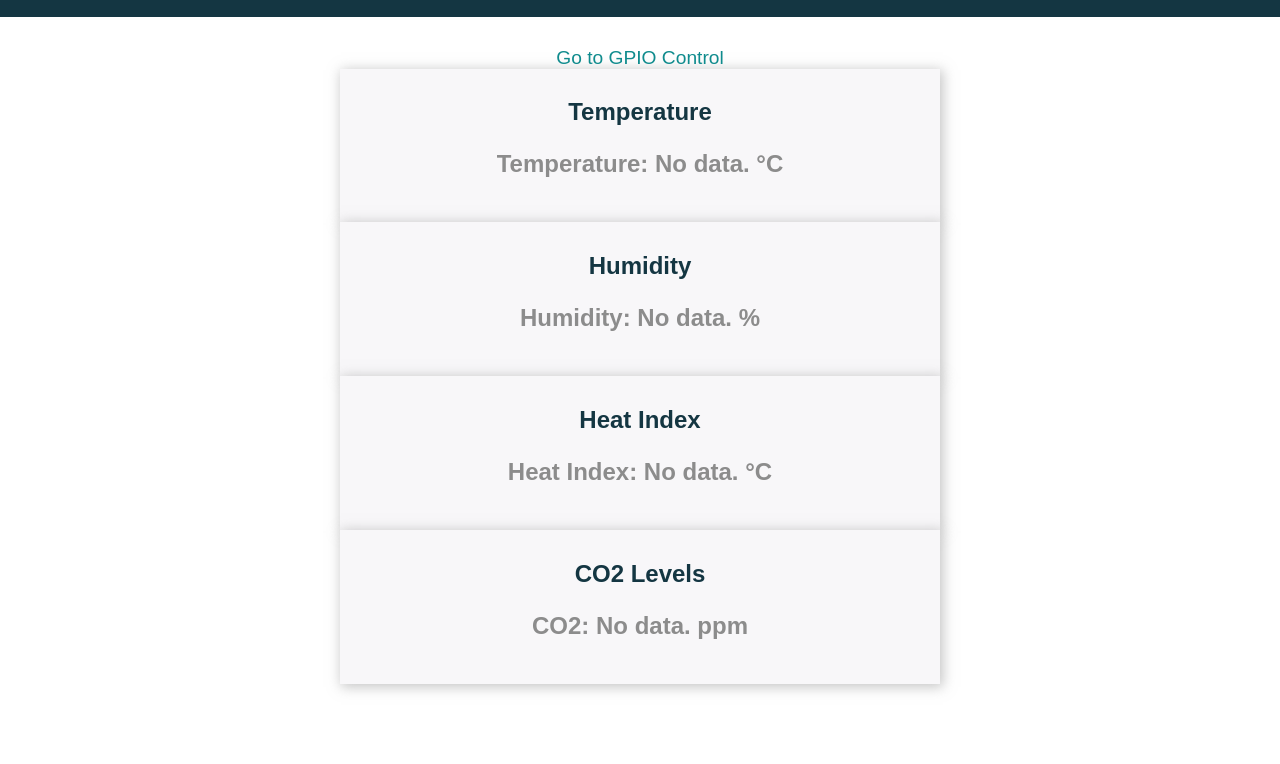
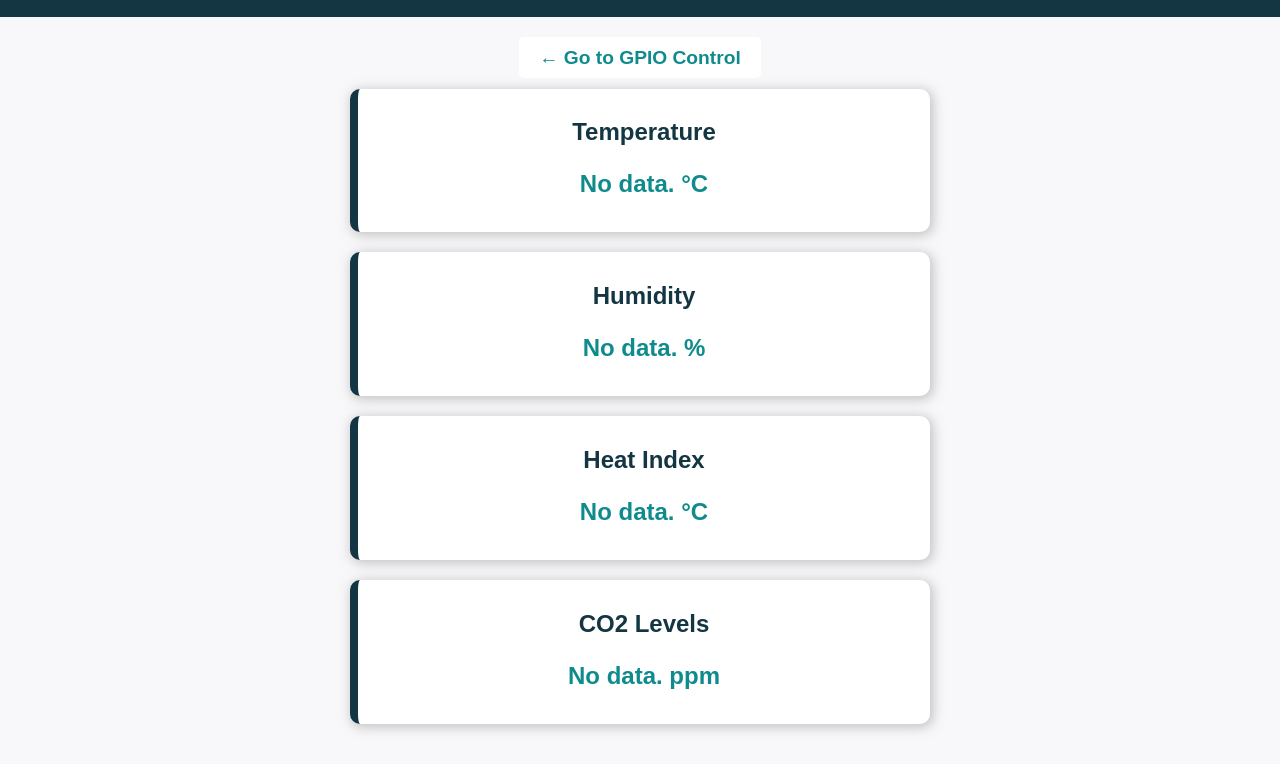
Before and after one commit to stephanopineda/embedded_home, a plain HTML site: page data/sensors.html in a window 1280 px wide. Shown: the part 55-819 px from the top of the page. Drawn offline with Linux system fonts and the light colour scheme.

Commit message:
minor changes (spacing, etc.)

```diff
--- a/data/sensors.html
+++ b/data/sensors.html
@@ -23,6 +23,7 @@
       background-color: #143642;
     }
     body {
+      background-color: #F8F7F9;
       margin: 0;
     }
     .content {
@@ -31,21 +32,28 @@
       margin: 0 auto;
     }
     .card {
-      background-color: #F8F7F9;
+      border-left: 8px solid #143642;
+      background-color: #fff;
       box-shadow: 2px 2px 12px 1px rgba(140,140,140,.5);
-      padding-top: 10px;
-      padding-bottom: 20px;
+      padding: 10px;
+      border-radius: 10px;
+      margin: 10px;
+      margin-top: 20px;
     }
     .sensor-data {
       font-size: 1.5rem;
-      color: #8c8c8c;
+      color: #0f8b8d;
       font-weight: bold;
     }
     .navlink {
       font-size: 1.2rem;
       color: #0f8b8d;
       text-decoration: none;
+      font-weight: bold;
       margin: 10px;
+      border-radius: 5px;
+      padding: 10px 20px;
+      background-color: #fff;
     }
   </style>
 </head>
@@ -54,22 +62,22 @@
     <h1>ESP Sensor Data</h1>
   </div>
   <div class="content">
-    <a class="navlink" href="/">Go to GPIO Control</a>
+    <a class="navlink" href="/">← Go to GPIO Control</a>
     <div class="card">
       <h2>Temperature</h2>
-      <p class="sensor-data">Temperature: <span id="temperature">No data.</span> &deg;C</p>
+      <p class="sensor-data"><span id="temperature">No data.</span> &deg;C</p>
     </div>
     <div class="card">
       <h2>Humidity</h2>
-      <p class="sensor-data">Humidity: <span id="humidity">No data.</span> %</p>
+      <p class="sensor-data"><span id="humidity">No data.</span> %</p>
     </div>
     <div class="card">
       <h2>Heat Index</h2>
-      <p class="sensor-data">Heat Index: <span id="heatindex">No data.</span> &deg;C</p>
+      <p class="sensor-data"><span id="heatindex">No data.</span> &deg;C</p>
     </div>
     <div class="card">
       <h2>CO2 Levels</h2>
-      <p class="sensor-data">CO2: <span id="co2">No data.</span> ppm</p>
+      <p class="sensor-data"><span id="co2">No data.</span> ppm</p>
     </div>
   </div>
   <script>
```
Also changed, not shown: data/index.html (+10 -2 lines).
